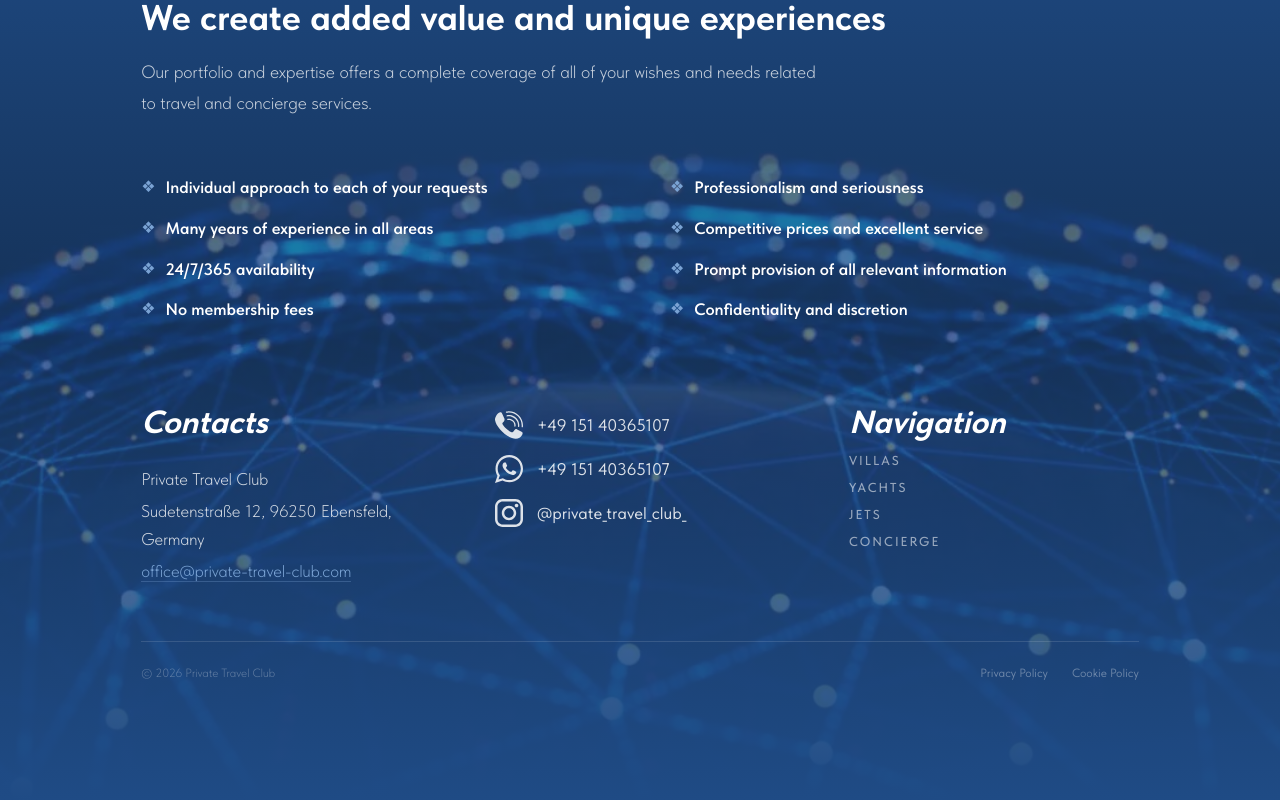
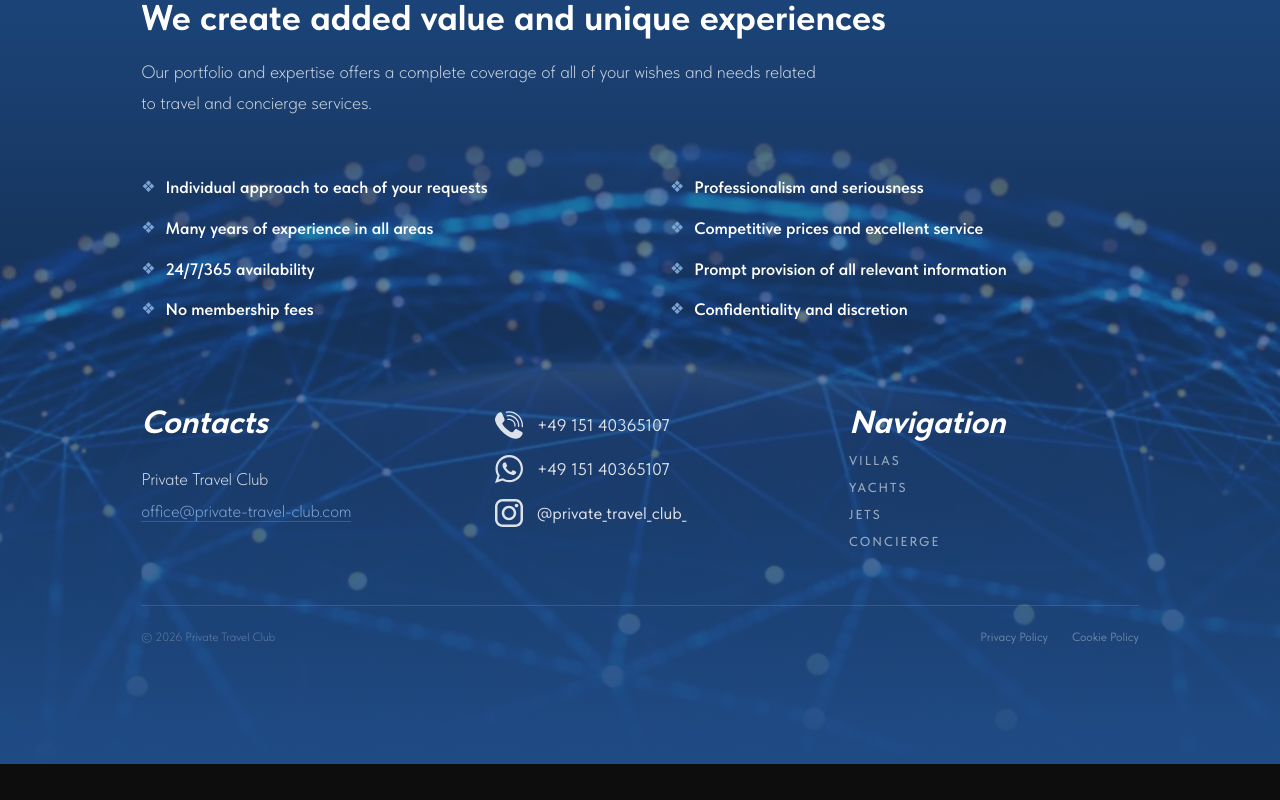
Before and after one commit to deminvv1/Private-Travel-Club, a Next.js app: page /en/cookies in a window 1280 px wide. Shown: the part 1429-2229 px from the top of the page. After the commit the page ends 2193 px from the top, so only its background shows below. Built offline with nearby package versions, Linux system fonts and the light colour scheme.

Commit message:
Update cookies and privacy pages

```diff
--- a/app/[locale]/cookies/page.tsx
+++ b/app/[locale]/cookies/page.tsx
@@ -94,7 +94,7 @@
           col1={t.whyus.col1}
           col2={t.whyus.col2}
           contactsTitle={t.whyus.contactsTitle}
-          address={t.whyus.address}
+          // address={t.whyus.address}
           email={t.whyus.email}
           phone={t.whyus.phone}
           phoneTel={t.whyus.phoneTel}
--- a/app/[locale]/privacy/page.tsx
+++ b/app/[locale]/privacy/page.tsx
@@ -94,7 +94,7 @@
           col1={t.whyus.col1}
           col2={t.whyus.col2}
           contactsTitle={t.whyus.contactsTitle}
-          address={t.whyus.address}
+          // address={t.whyus.address}
           email={t.whyus.email}
           phone={t.whyus.phone}
           phoneTel={t.whyus.phoneTel}
```
